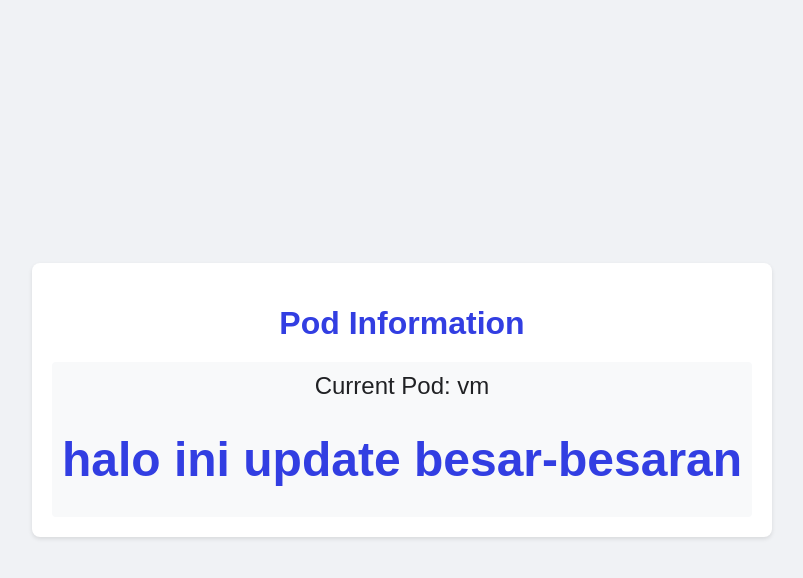
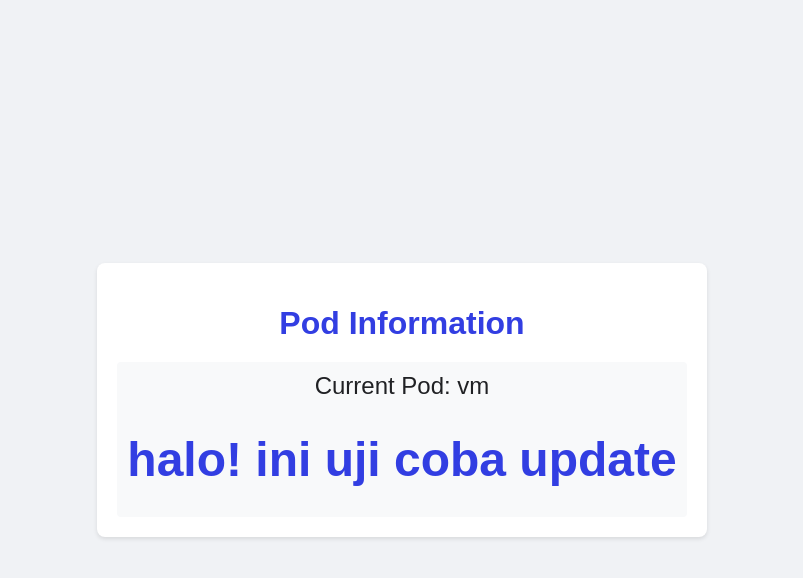
Before and after one commit to Briiann70/gitops-argocd, a Flask app: page / in a window 1280 px wide. Shown: the top 578 px of the page, without its empty margins (238-1041 px from the left). Run offline with Flask 3, Linux system fonts and the light colour scheme.

Commit message:
coba-update-app

```diff
--- a/app/src/templates/index.html
+++ b/app/src/templates/index.html
@@ -39,7 +39,7 @@
         <h1>Pod Information</h1>
         <div class="hostname">
             Current Pod: {{ hostname }}
-            <h1>halo ini update besar-besaran</h1>
+            <h1>halo! ini uji coba update</h1>
         </div>
     </div>
 </body>
```
